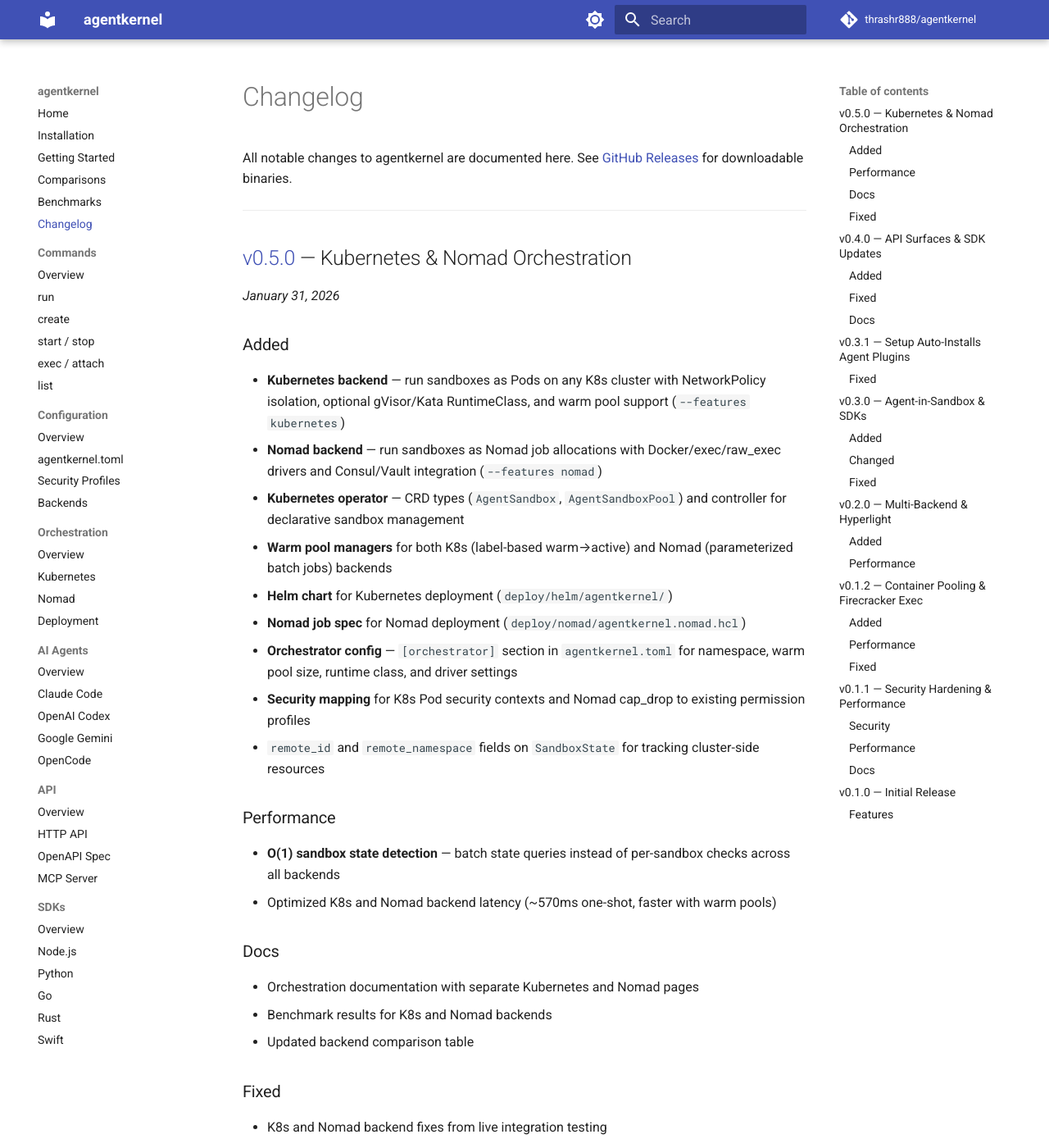
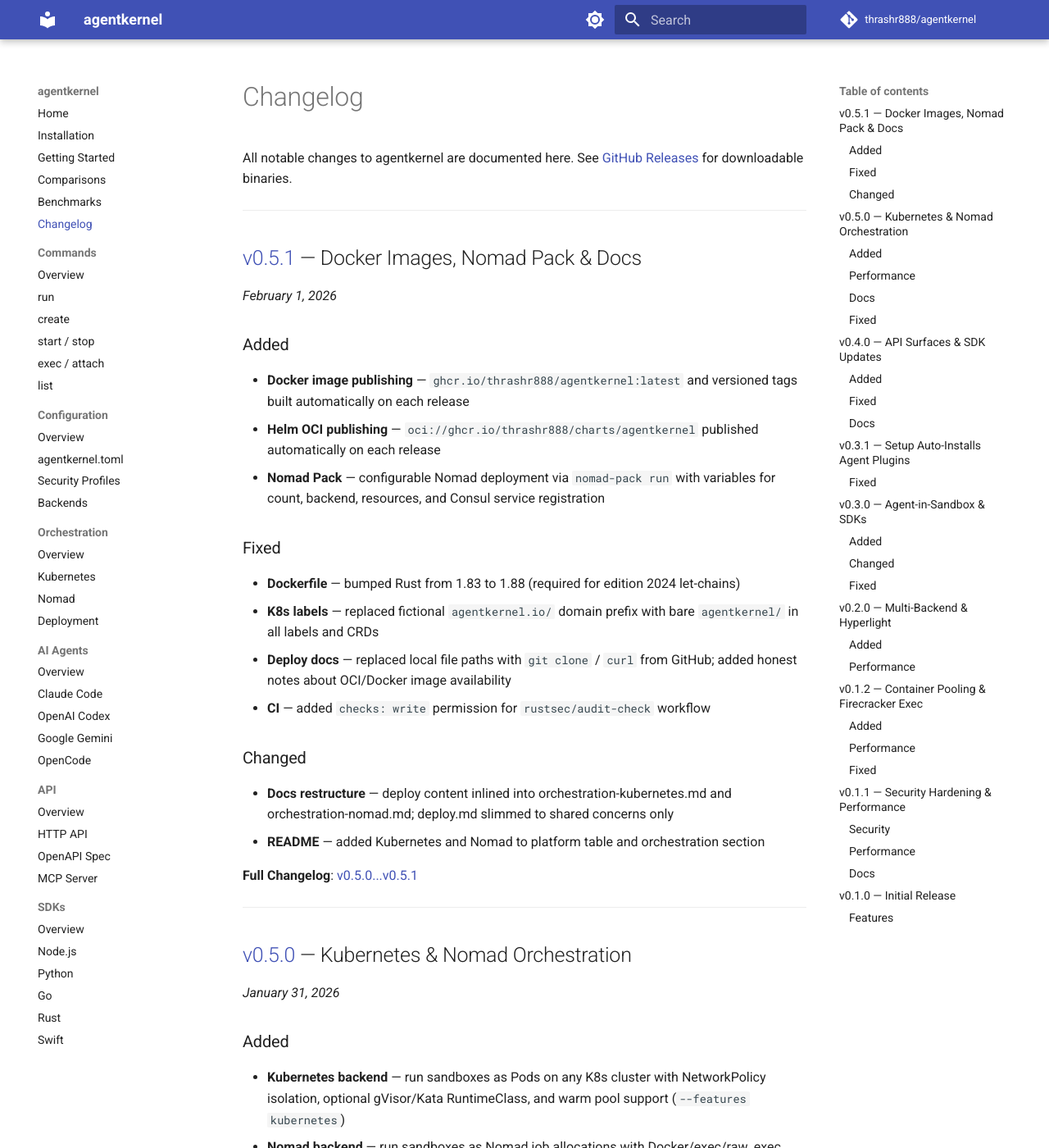
Before and after one commit to thrashr888/agentkernel, an MkDocs documentation site: the page built from docs/changelog.md, in a window 1280 px wide and 1400 px high. Shown: the whole window at 82% size. Built offline with MkDocs 1.6.1 and Material for MkDocs 9.7.7, drawn with Linux system fonts in a browser that asks for light colours; comment, search, counter and statistics services are not loaded.

Commit message:
release: v0.5.1
Docker image publishing, Helm OCI registry, Nomad Pack, docs
restructure, K8s/Nomad in README platform table.

Co-Authored-By: Claude Opus 4.5 <noreply@anthropic.com>

```diff
--- a/Cargo.toml
+++ b/Cargo.toml
@@ -1,6 +1,6 @@
 [package]
 name = "agentkernel"
-version = "0.5.0"
+version = "0.5.1"
 edition = "2024"
 description = "Run AI coding agents in secure, isolated microVMs"
 authors = ["Paul Thrasher <thrashr888@gmail.com>"]
--- a/docs/changelog.md
+++ b/docs/changelog.md
@@ -3,6 +3,32 @@
 
 All notable changes to agentkernel are documented here.
 See [GitHub Releases](https://github.com/thrashr888/agentkernel/releases) for downloadable binaries.
+
+---
+
+## [v0.5.1](https://github.com/thrashr888/agentkernel/releases/tag/v0.5.1) — Docker Images, Nomad Pack & Docs
+
+_February 1, 2026_
+
+### Added
+
+- **Docker image publishing** — `ghcr.io/thrashr888/agentkernel:latest` and versioned tags built automatically on each release
+- **Helm OCI publishing** — `oci://ghcr.io/thrashr888/charts/agentkernel` published automatically on each release
+- **Nomad Pack** — configurable Nomad deployment via `nomad-pack run` with variables for count, backend, resources, and Consul service registration
+
+### Fixed
+
+- **Dockerfile** — bumped Rust from 1.83 to 1.88 (required for edition 2024 let-chains)
+- **K8s labels** — replaced fictional `agentkernel.io/` domain prefix with bare `agentkernel/` in all labels and CRDs
+- **Deploy docs** — replaced local file paths with `git clone` / `curl` from GitHub; added honest notes about OCI/Docker image availability
+- **CI** — added `checks: write` permission for `rustsec/audit-check` workflow
+
+### Changed
+
+- **Docs restructure** — deploy content inlined into orchestration-kubernetes.md and orchestration-nomad.md; deploy.md slimmed to shared concerns only
+- **README** — added Kubernetes and Nomad to platform table and orchestration section
+
+**Full Changelog**: [v0.5.0...v0.5.1](https://github.com/thrashr888/agentkernel/compare/v0.5.0...v0.5.1)
 
 ---
 
```
Also changed, not shown: README.md (+28 -0 lines), docs/index.md (+3 -1 lines), docs/orchestration-kubernetes.md (+2 -2 lines), 3 other files.
